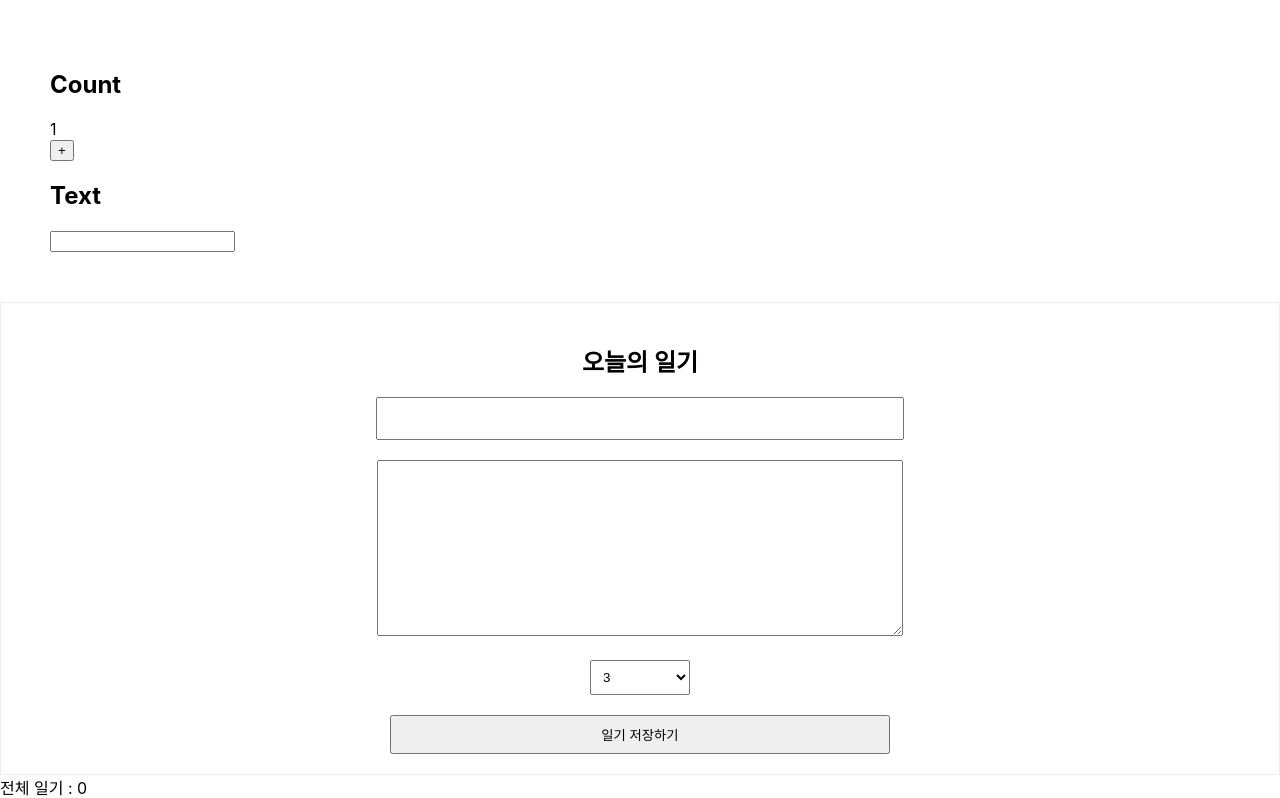
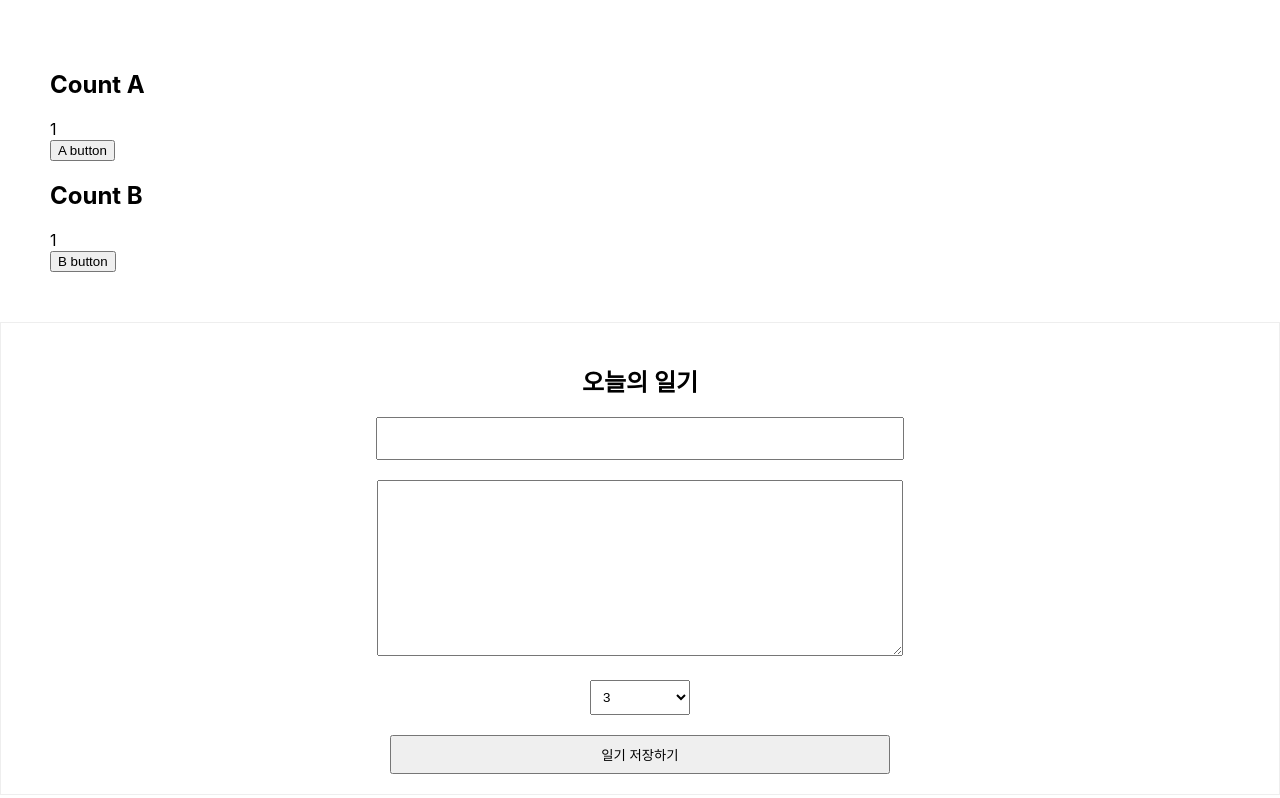
Before and after one commit to Eomjihee/Eating-piece-of-react, a React (Create React App) app in the folder Frontend/SimpleDiary/: page / in a window 1280 px wide. Shown: the top 798 px of the page. Built offline with nearby package versions, Linux system fonts and the light colour scheme; no server answers; the HTML template or start-up script is replaced by a standard one.

Commit message:
6-11. 깊은 비교를 통한 리렌더링 통제 방

```diff
--- a/Frontend/SimpleDiary/src/OptimizeTest.js
+++ b/Frontend/SimpleDiary/src/OptimizeTest.js
@@ -1,33 +1,56 @@
 import React, { useEffect, useState } from "react";
-const TxtView = React.memo(({txt}) => {
-  // React.memo를 사용해서 렌더링이 일어날 때 props 변화 관찰
-  useEffect(()=> {
-    console.log('[TxtView Update] txt :',txt);
-  })
-  return <div>{txt}</div>
-});
-const CntView = ({cnt}) => {
-  // React.memo를 사용하지 않고 렌더링이 일어날 때 props 변화 관찰
-  useEffect(()=> {
-    console.log('[CntView Update] cnt :',cnt);
+
+const CounterA = React.memo(({cnt}) => {
+  useEffect(() => {
+    console.log('[M.ConterA] ------ update');
   })
   return <div>{cnt}</div>
+});
+/*
+const CounterB =  React.memo(({obj}) => {
+  useEffect(() => {
+
+    //  주소에 의한 비교 (=얕은 비교) 이므로 값을 비교하는게 아닌
+    //  주소가 같은지를 비교하기 때문에 다르다고 판단하여 재렌더링
+
+    console.log('[M.ConterB] ------ update');
+  })
+  return <div>{obj.cnt}</div>
+});
+*/
+const CounterB = ({obj}) => {
+  useEffect(() => {
+    console.log('[M.ConterB] ------ update');
+  })
+  return <div>{obj.cnt}</div>
+};
+// 깊은 비교를 위한 areEqual 함수 생성
+const areEqual = (prevProps, nextProps) => {
+  // return true  : 두 프롭스가 동일하므로 리렌더링 발생 X
+  // return false : 두 프롭스가 상이하므로 리렌더링 발생 O
+  return prevProps.obj.cnt === nextProps.obj.cnt
 }
-
+// 두번째 인자의 함수가 .compare 함수처럼 비교 함수로써 동작
+const MemoizedCounterB = React.memo(CounterB, areEqual);
 const OptimizeTest = () => {
   const [cnt, setCnt] = useState(1);
-  const [txt, setTxt] = useState("");
+  const [obj, setObj] = useState({
+    cnt : 1
+  });
+
   return (
     <div style={{ padding: 50 }}>
       <div>
-        <h2>Count</h2>
-        <CntView cnt={cnt} />
-        <button onClick={() => setCnt(cnt + 1)}>+</button>
+        <h2>Count A</h2>
+        <CounterA cnt={cnt} />
+        <button onClick={() => setCnt(cnt)}>A button</button>
       </div>
       <div>
-        <h2>Text</h2>
-        <TxtView txt={txt} />
-        <input value={txt} onChange={(e) => setTxt(e.target.value)}/>
+        <h2>Count B</h2>
+        {/* <CounterB obj={obj}/>/ */}
+        {/* MemoizedCounterB : 깊은 비교를 통해 리렌더링 통제 */}
+        <MemoizedCounterB obj={obj}/>
+        <button onClick={() => setObj({cnt : obj.cnt})}>B button</button>
       </div>
     </div>
   );
```
